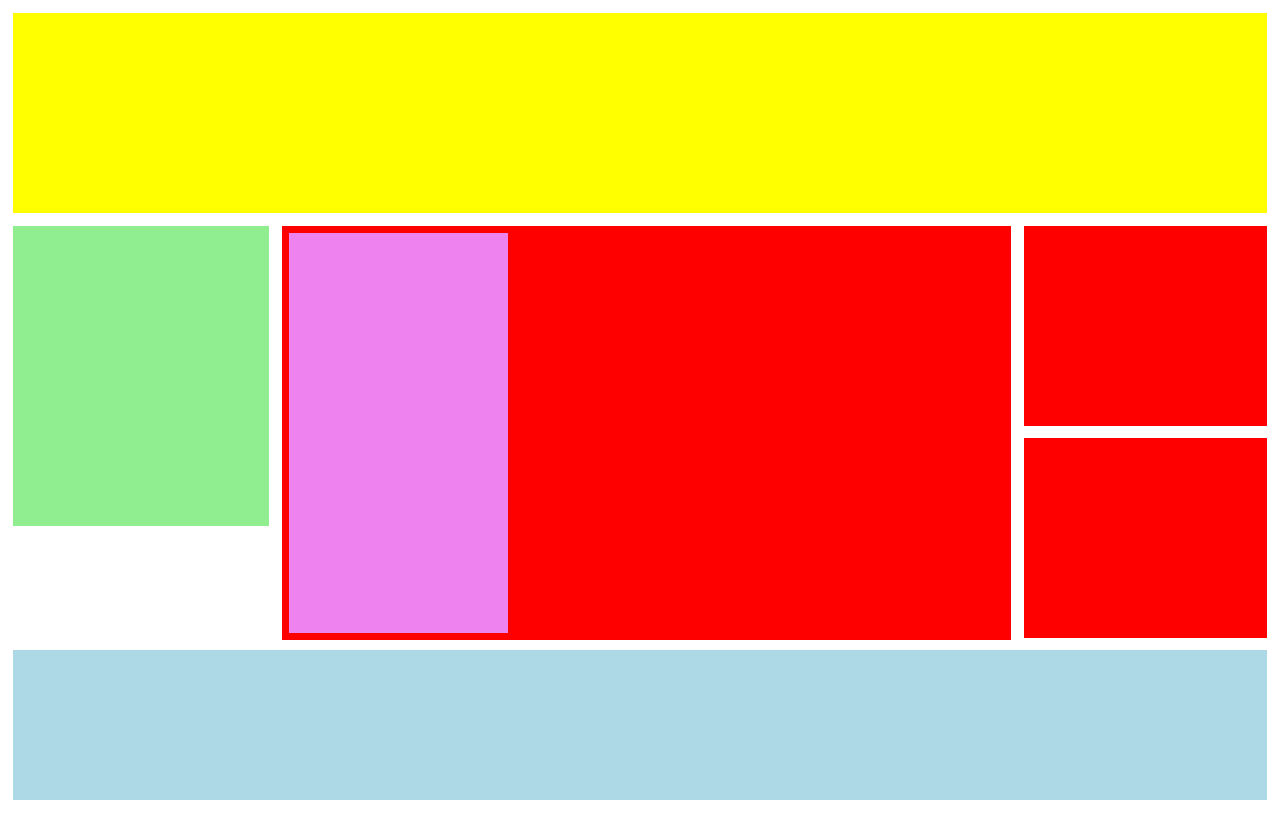
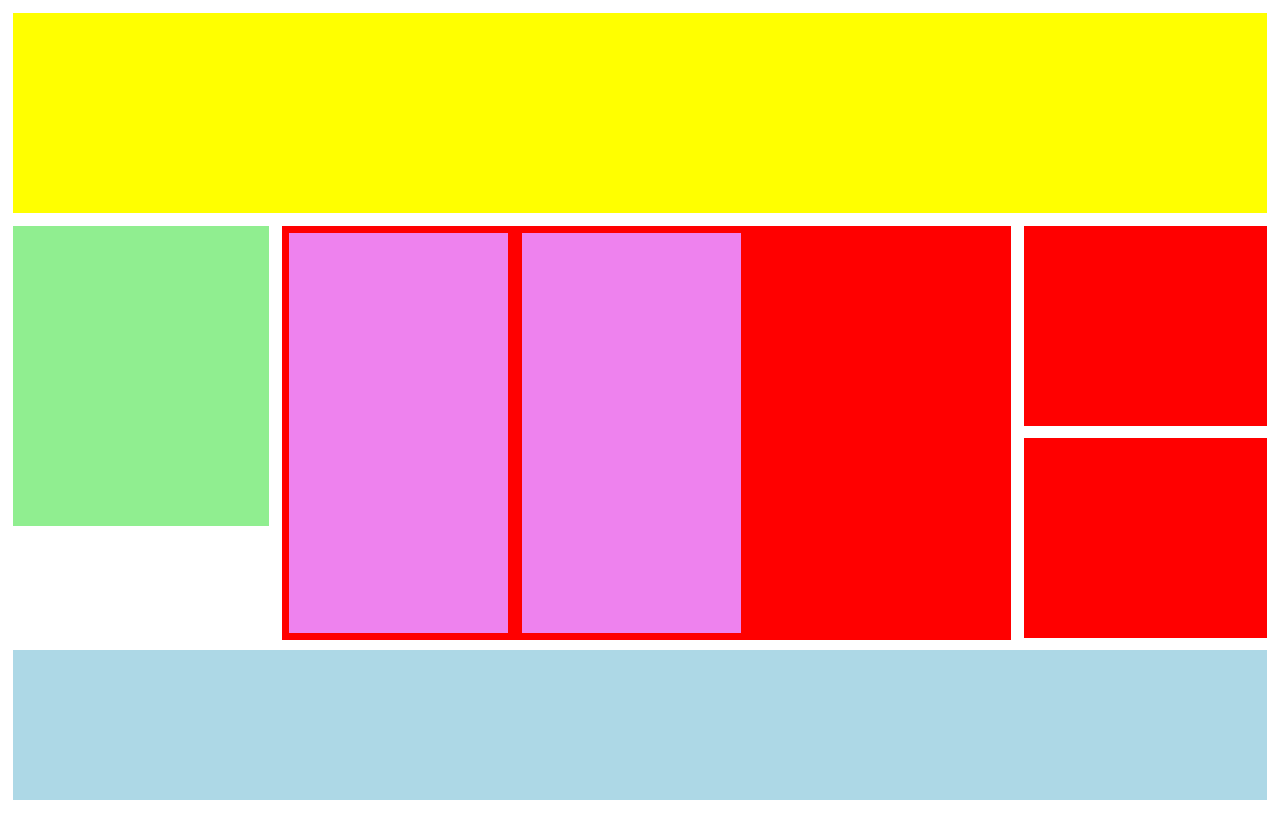
Before and after one commit to GiorgioRindonone/htmlcss-struttura-wp, a plain HTML site: page index.html in a window 1280 px wide. Drawn offline with Linux system fonts and the light colour scheme.

Commit message:
aggiunta box 2

```diff
--- a/css/style.css
+++ b/css/style.css
@@ -39,7 +39,7 @@ footer{
 
 .box{
  background-color: violet;
- transform: translate(50% 50%);
+ margin: 0 auto;
  width: 30%;
  height: 400px;
  float: left;
--- a/index.html
+++ b/index.html
@@ -26,6 +26,9 @@
       <div class="box">
 
       </div>
+      <div class="box">
+
+      </div>
     </div>
   </div>
   <div class="widgetdx">
```
